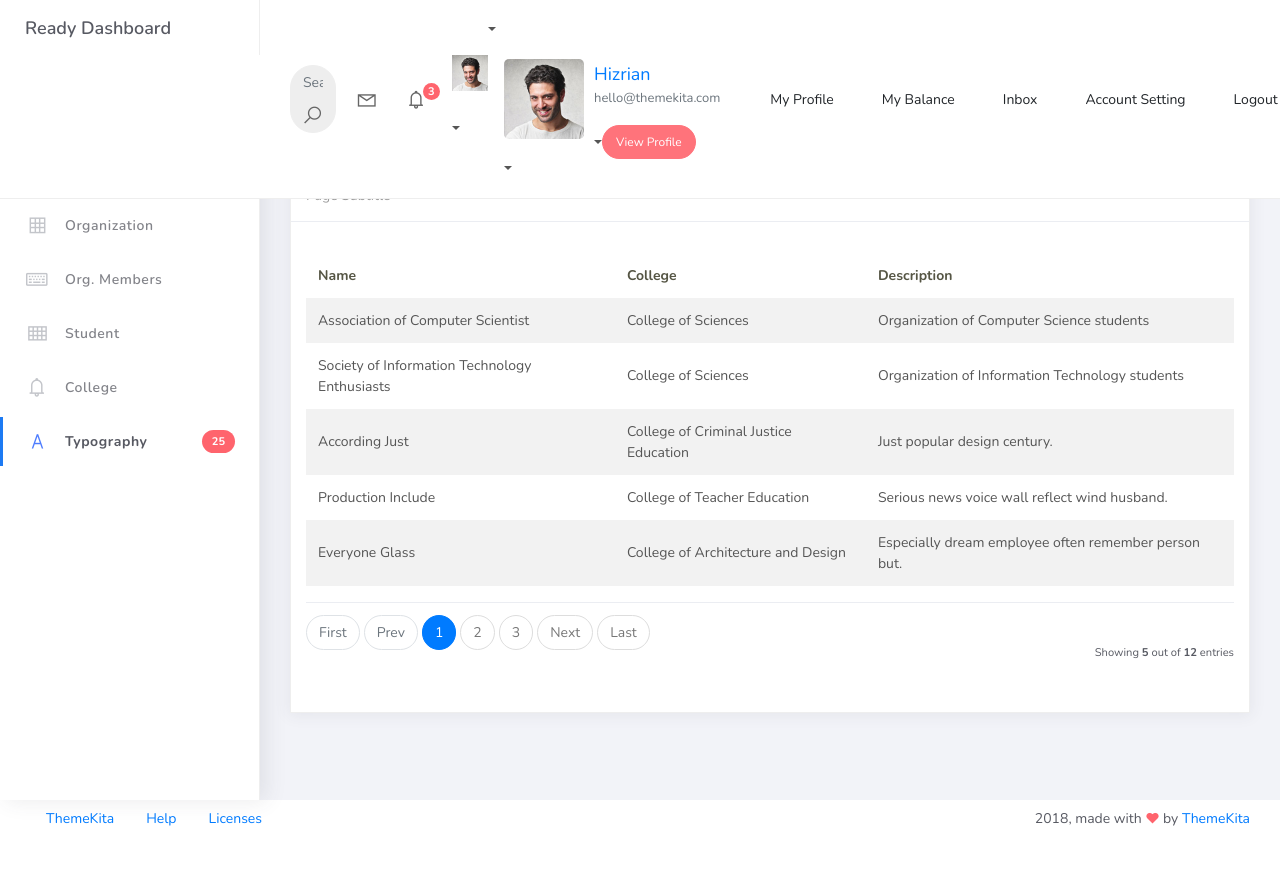
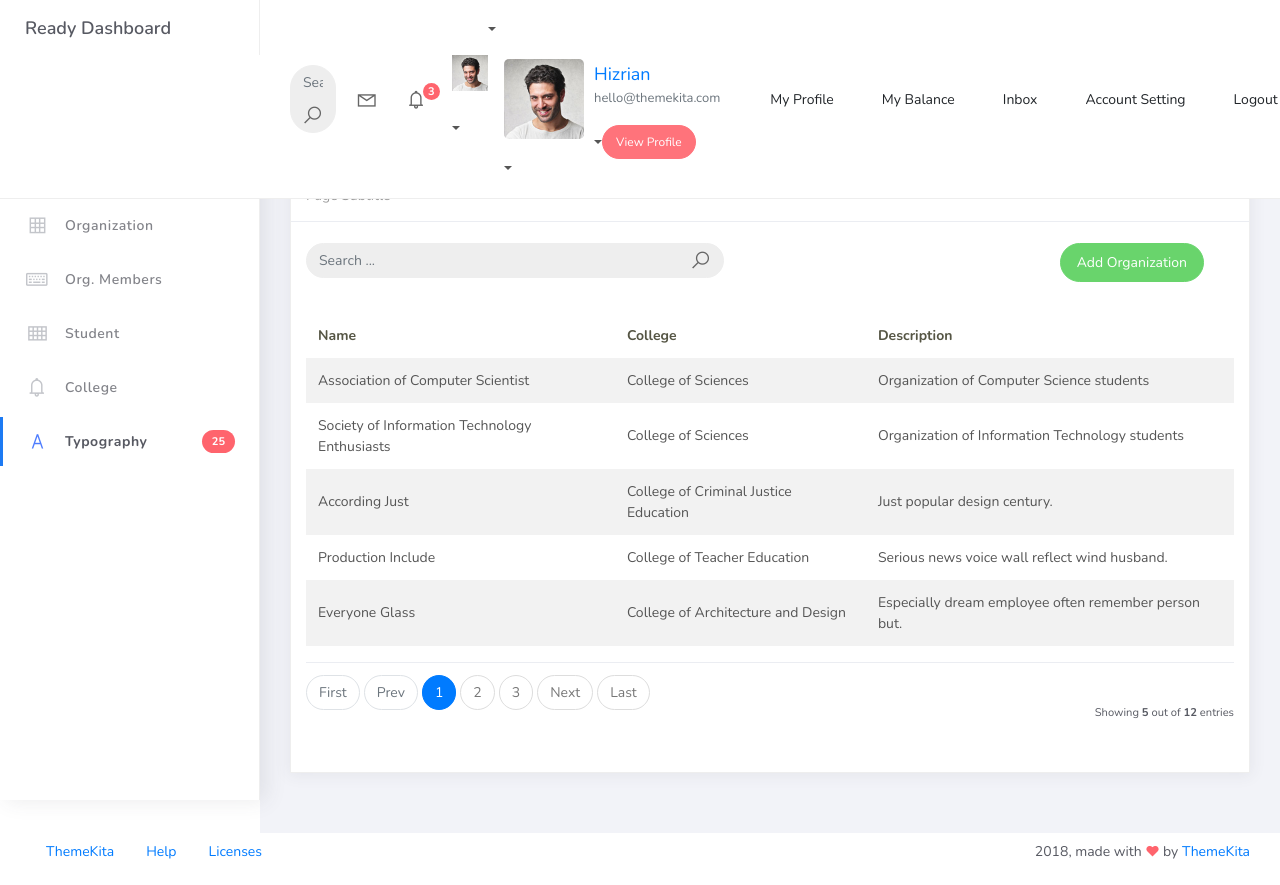
Before and after one commit to Gwennyie/PSUSphere, a Django app: page /organizations/ in a window 1280 px wide. Before the commit the page ends 826 px from the top, so only its background shows below. Run offline with Django 5.2, Linux system fonts and the light colour scheme; data comes from the database, SQL or seed files in the repository; some libraries are stand-ins or nearby versions.

Commit message:
modified studentorg andtemplates for Organization CreateView

```diff
--- a/projectsite/projectsite/urls.py
+++ b/projectsite/projectsite/urls.py
@@ -16,11 +16,12 @@ Including another URLconf
 """
 from django.contrib import admin
 from django.urls import path
-from studentorg.views import HomePageView, OrganizationList
+from studentorg.views import HomePageView, OrganizationList, OrganizationCreateView
 from studentorg import views
 
 urlpatterns = [
     path("admin/", admin.site.urls),
     path('', views.HomePageView.as_view(), name='home'),
     path('organizations/', views.OrganizationList.as_view(), name='organization_list'),
+    path('organization_list/add', OrganizationCreateView.as_view(), name='organization-add'),
 ]
--- a/projectsite/studentorg/views.py
+++ b/projectsite/studentorg/views.py
@@ -1,16 +1,24 @@
 from django.shortcuts import render
 
 from django.views.generic.list import ListView
+from django.views.generic.edit import CreateView
 from studentorg.models import Organization
+from studentorg.forms import OrganizationForm
+from django.urls import reverse_lazy
 
 class HomePageView(ListView):
     model = Organization
     context_object_name = 'home'
     template_name = "home.html"
 
-
 class OrganizationList(ListView):
      model = Organization
      context_object_name = 'organization'
      template_name = 'org_list.html'
      paginate_by = 5
+
+class OrganizationCreateView(CreateView):
+     model = Organization
+     form_class = OrganizationForm
+     template_name = 'org_form.html'
+     success_url = reverse_lazy('organization-list')
--- a/projectsite/templates/org_list.html
+++ b/projectsite/templates/org_list.html
@@ -9,6 +9,30 @@
                     <div class="card-header">
                         <div class="card-title">List of Organizations</div>
                         <div class="card-category">Page Subtitle</div>
+                    </div>
+                    <br />
+
+                    <div class="col-md-12 row">
+                        <div class="col-md-6">
+                            <form class="navbar-left navbar-form nav-search mr-md-3" action="">
+                                <div class="input-group">
+                                    <input type="text" placeholder="Search ..." class="form-control" />
+                                    <div class="input-group-append">
+                                        <span class="input-group-text">
+                                            <i class="la la-search search-icon"></i>
+                                        </span>
+                                    </div>
+                                </div>
+                            </form>
+                        </div>
+
+                        <div class="col-md-6">
+                            <div class="pull-right">
+                                <a href="{% url 'organization-add' %}" class="btn btn-success btn-rounded">
+                                    Add Organization
+                                </a>
+                            </div>
+                        </div>
                     </div>
 
                     <div class="card-body">
```
Also changed, not shown: projectsite/studentorg/forms.py (added, +9 -0 lines), projectsite/templates/org_form.html (added, +43 -0 lines).
